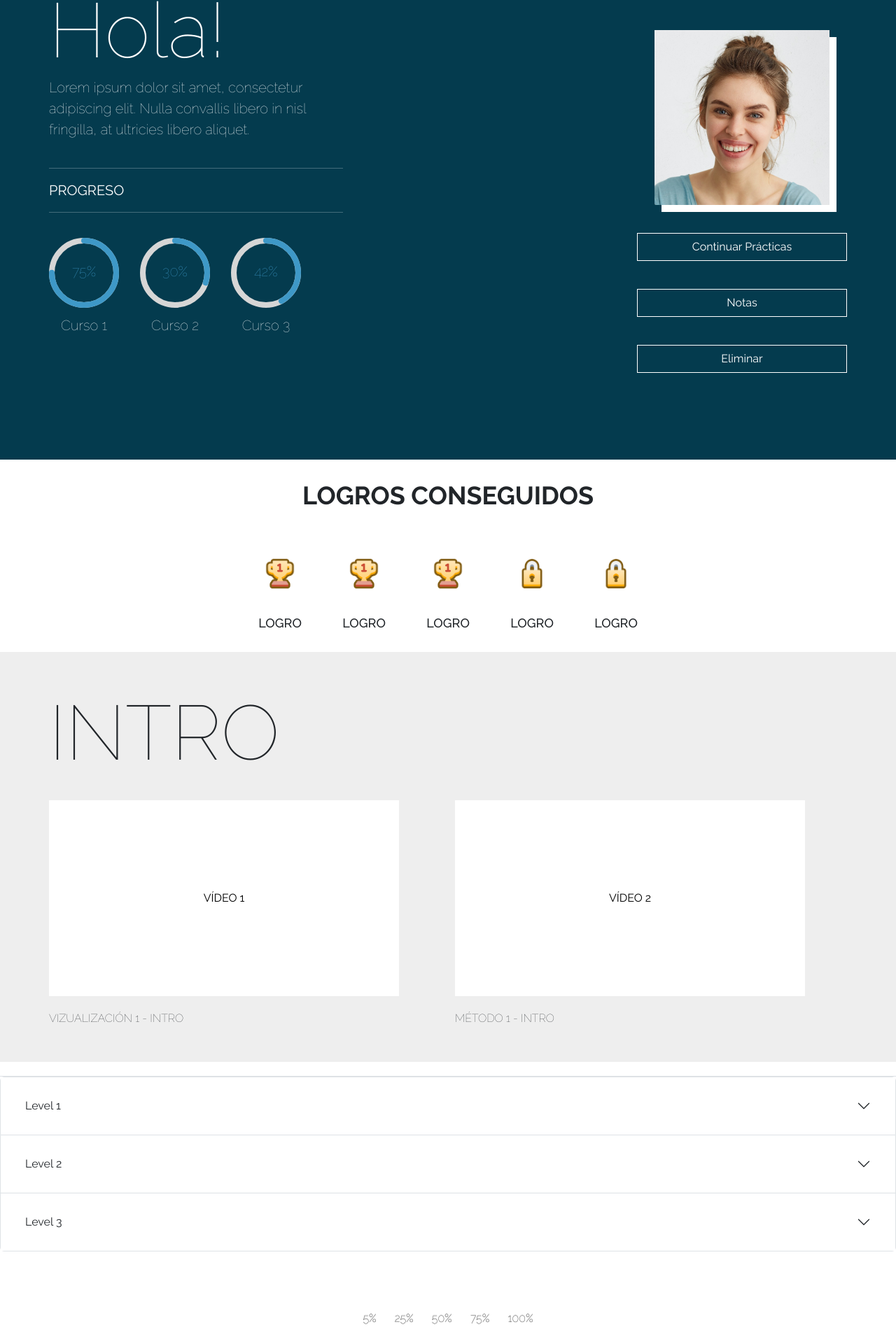
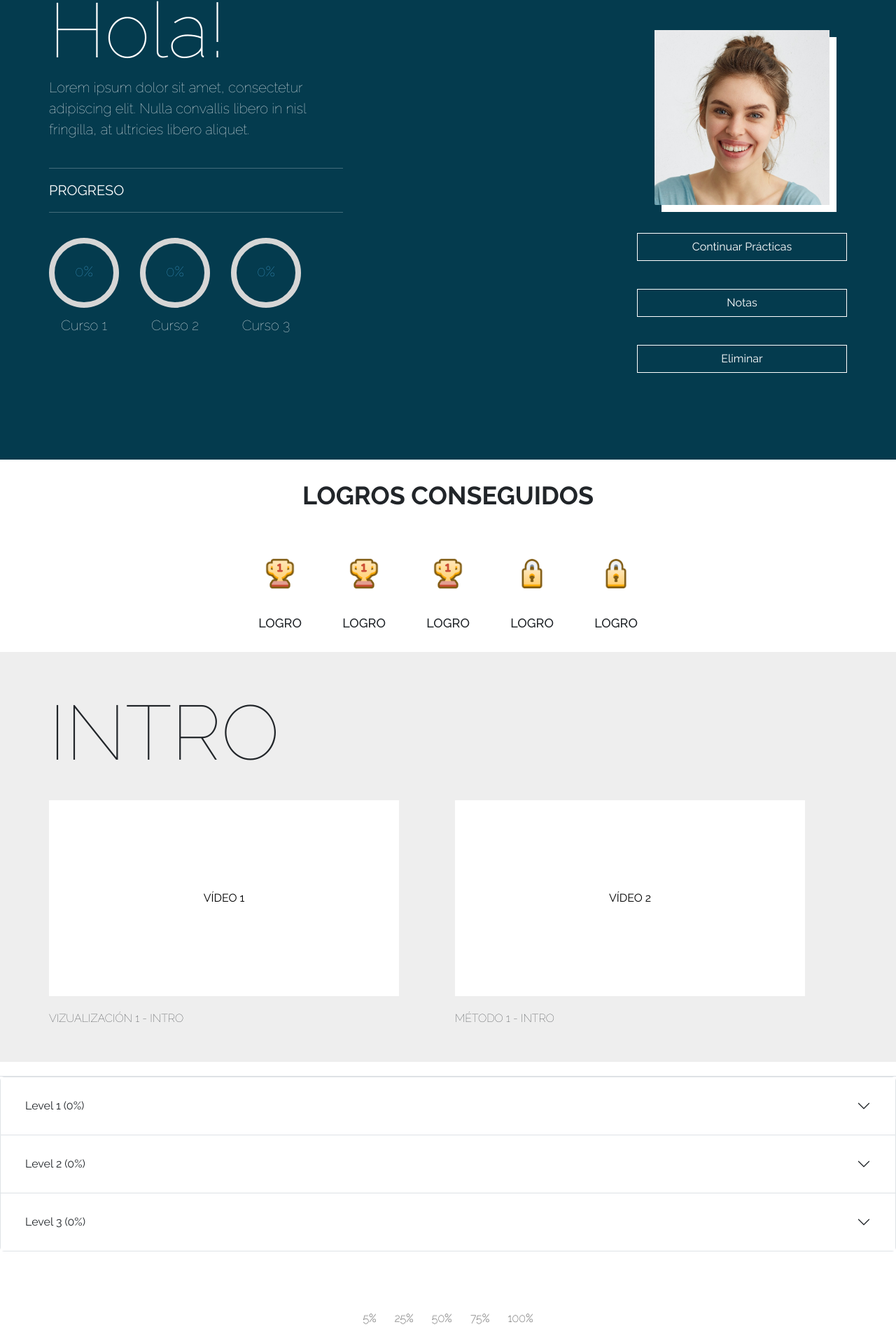
Before and after one commit to GabrielaRamos79/inner_visual_final_project, a React (Vite) app in the folder client/InnerVisual/: page /client/dashboard in a window 1280 px wide. Shown: the part 250-2167 px from the top of the page at 70% size. Built offline with nearby package versions, Linux system fonts and the light colour scheme.

Commit message:
Add progress bar

```diff
--- a/client/InnerVisual/src/components/levelsCourse/LevelsCourse.jsx
+++ b/client/InnerVisual/src/components/levelsCourse/LevelsCourse.jsx
@@ -12,12 +12,14 @@ import { VideoContext } from './../../context/VideoContext'; // імпорт к
 
 const LevelsCourse = () => {
   const { user } = useContext(UserContext);
-  const { videos, setVideos, selectedVideo, setSelectedVideo } = useContext(VideoContext);
+  const { videos, setVideos, selectedVideo, setSelectedVideo, progress, setProgress } = useContext(VideoContext);
+  //const [progress, setProgress] = useState({ level1: 0, level2: 0, level3: 0 });
 
   const fetchData = async () => {
     if (user && user.id) {
       try {
         const contentData = await ContentHandler.getAllContent(user.id);
+        console.log('Fetched videos:', contentData);
         setVideos(contentData);
       } catch (error) {
         console.error("Error getting the videos:", error);
@@ -33,25 +35,52 @@ const LevelsCourse = () => {
     setSelectedVideo(video);
   };
 
+  const updateProgress = (level) => {
+    const totalVideos = level.length;
+    const watchedVideos = level.filter(video => video.status_video === 1).length;
+
+    console.log('Total videos:', totalVideos, 'Watched videos:', watchedVideos);
+
+    if (totalVideos === 0) {
+      return 0;
+    }
+
+    return Math.round((watchedVideos / totalVideos) * 100);
+  };
+
+  useEffect(() => {
+    setProgress({
+      level1: updateProgress(videos.slice(0, 3)),
+      level2: updateProgress(videos.slice(3, 5)),
+      level3: updateProgress(videos.slice(5, 10))
+    });
+  }, [videos]);
+
   const handleVideoComplete = async (video) => {
     console.log(`Video ${video.title_video} has ended`);
+
     const videoIndex = videos.findIndex(v => v.id_content === video.id_content);
     const nextVideo = videos[videoIndex + 1];
 
     if (nextVideo) {
       try {
         await ContentHandler.updateStatusVideo(user.id, nextVideo.id_content);
-        fetchData();
+        console.log('Video status updated successfully');
+        await fetchData();
       } catch (error) {
         console.error("Error updating video status:", error);
       }
     }
   };
 
+  useEffect(() => {
+    console.log('Updated progress:', progress);
+  }, [progress]);
+
   return (
     <Accordion>
       <Accordion.Item eventKey="0">
-        <Accordion.Header>Level 1</Accordion.Header>
+        <Accordion.Header>Level 1 ({progress.level1}%)</Accordion.Header>
         <Accordion.Body>
           <Container>
             <Row>
@@ -64,7 +93,7 @@ const LevelsCourse = () => {
               <Col>
                 {selectedVideo && (
                   <VideoCard
-                    key={selectedVideo.id_content} // Añadir una clave única a la VideoCard obliga a React a volver a montar el componente cuando cambia el selectedVideo. Esto garantiza que las notas se muestren correctamente para cada vídeo.
+                    key={selectedVideo.id_content}
                     video={selectedVideo}
                     onVideoComplete={handleVideoComplete}
                     user={user}
@@ -77,7 +106,7 @@ const LevelsCourse = () => {
       </Accordion.Item>
 
       <Accordion.Item eventKey="1">
-        <Accordion.Header>Level 2</Accordion.Header>
+        <Accordion.Header>Level 2 ({progress.level2}%)</Accordion.Header>
         <Accordion.Body>
           <Container>
             <Row>
@@ -103,7 +132,7 @@ const LevelsCourse = () => {
       </Accordion.Item>
 
       <Accordion.Item eventKey="2">
-        <Accordion.Header>Level 3</Accordion.Header>
+        <Accordion.Header>Level 3 ({progress.level3}%)</Accordion.Header>
         <Accordion.Body>
           <Container>
             <Row>
--- a/client/InnerVisual/src/components/profileClient/ProfileClient.jsx
+++ b/client/InnerVisual/src/components/profileClient/ProfileClient.jsx
@@ -11,7 +11,7 @@ import UserHandler from "../../handler/UserHandler.js";
 
 const ProfileClient = ({ handleShow }) => {
   const { user, logout } = useContext(UserContext);
-  const { videos } = useContext(VideoContext);
+  const { progress } = useContext(VideoContext);
   const navigate = useNavigate();
 
   const handleContinue = () => {
@@ -67,15 +67,15 @@ const ProfileClient = ({ handleShow }) => {
             </div>
             <div className="progress-section">
               <div className="progress-info">
-                <CircularProgressbar value={75} text={`${75}%`} />
+                <CircularProgressbar value={progress.level1} text={`${progress.level1}%`} />
                 <p style={{ color: "white" }}>Curso 1</p>
               </div>
               <div className="progress-info">
-                <CircularProgressbar value={30} text={`${30}%`} />
+                <CircularProgressbar value={progress.level2} text={`${progress.level2}%`} />
                 <p style={{ color: "white" }}>Curso 2</p>
               </div>
               <div className="progress-info">
-                <CircularProgressbar value={42} text={`${42}%`} />
+                <CircularProgressbar value={progress.level3} text={`${progress.level3}%`} />
                 <p style={{ color: "white" }}>Curso 3</p>
               </div>
             </div>
--- a/client/InnerVisual/src/context/VideoContext.jsx
+++ b/client/InnerVisual/src/context/VideoContext.jsx
@@ -6,6 +6,7 @@ export const VideoContext = createContext();
 export const VideoProvider = ({ children }) => {
   const [videos, setVideos] = useState([]);
   const [selectedVideo, setSelectedVideo] = useState(null);
+  const [progress, setProgress] = useState({ level1: 0, level2: 0, level3: 0 });
 
   const updateVideoNotes = (videoId, newNotes) => {
     setVideos(prevVideos =>
@@ -16,7 +17,7 @@ export const VideoProvider = ({ children }) => {
   };
 
   return (
-    <VideoContext.Provider value={{ videos, setVideos, selectedVideo, setSelectedVideo, updateVideoNotes }}>
+    <VideoContext.Provider value={{ videos, setVideos, selectedVideo, setSelectedVideo, progress, setProgress, updateVideoNotes }}>
       {children}
     </VideoContext.Provider>
   );
```
